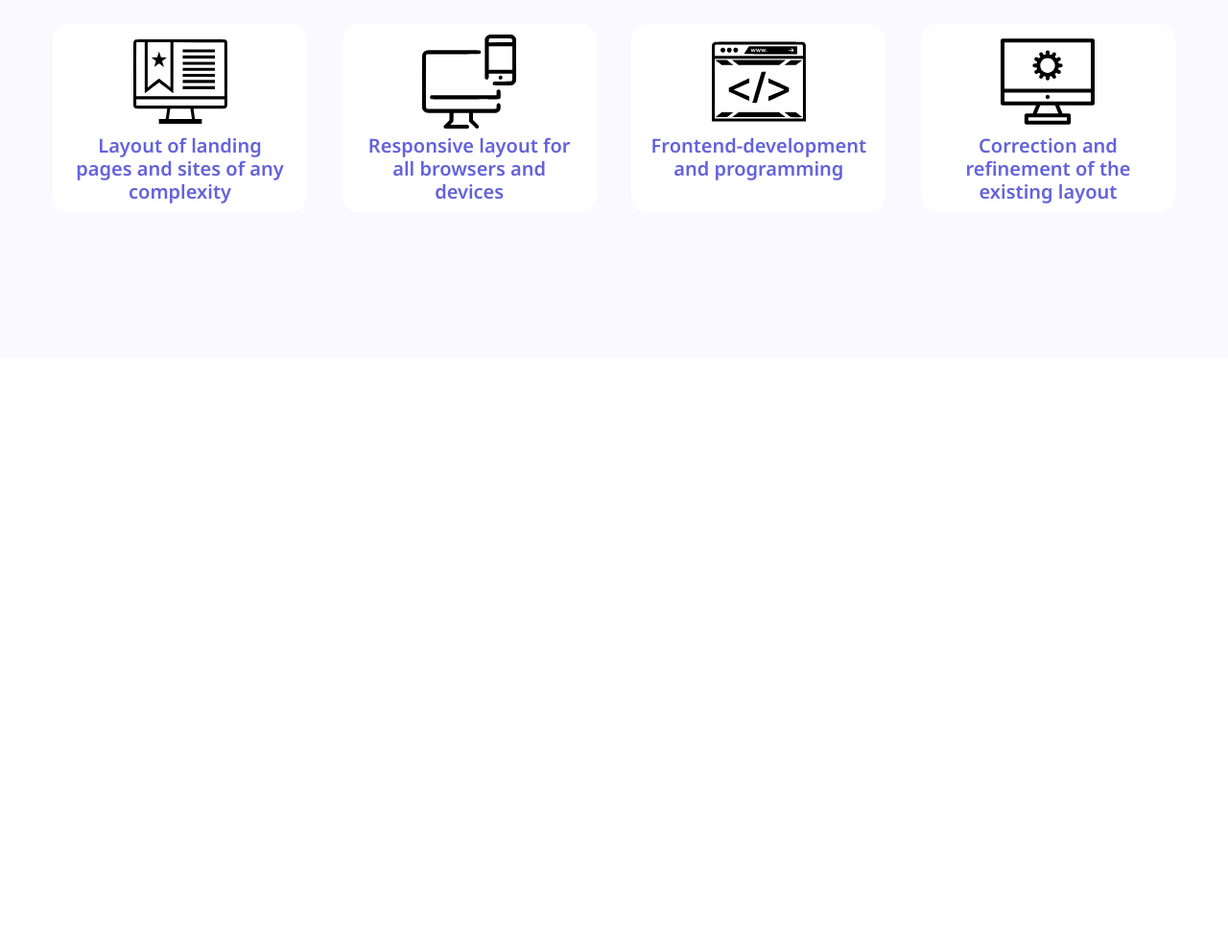
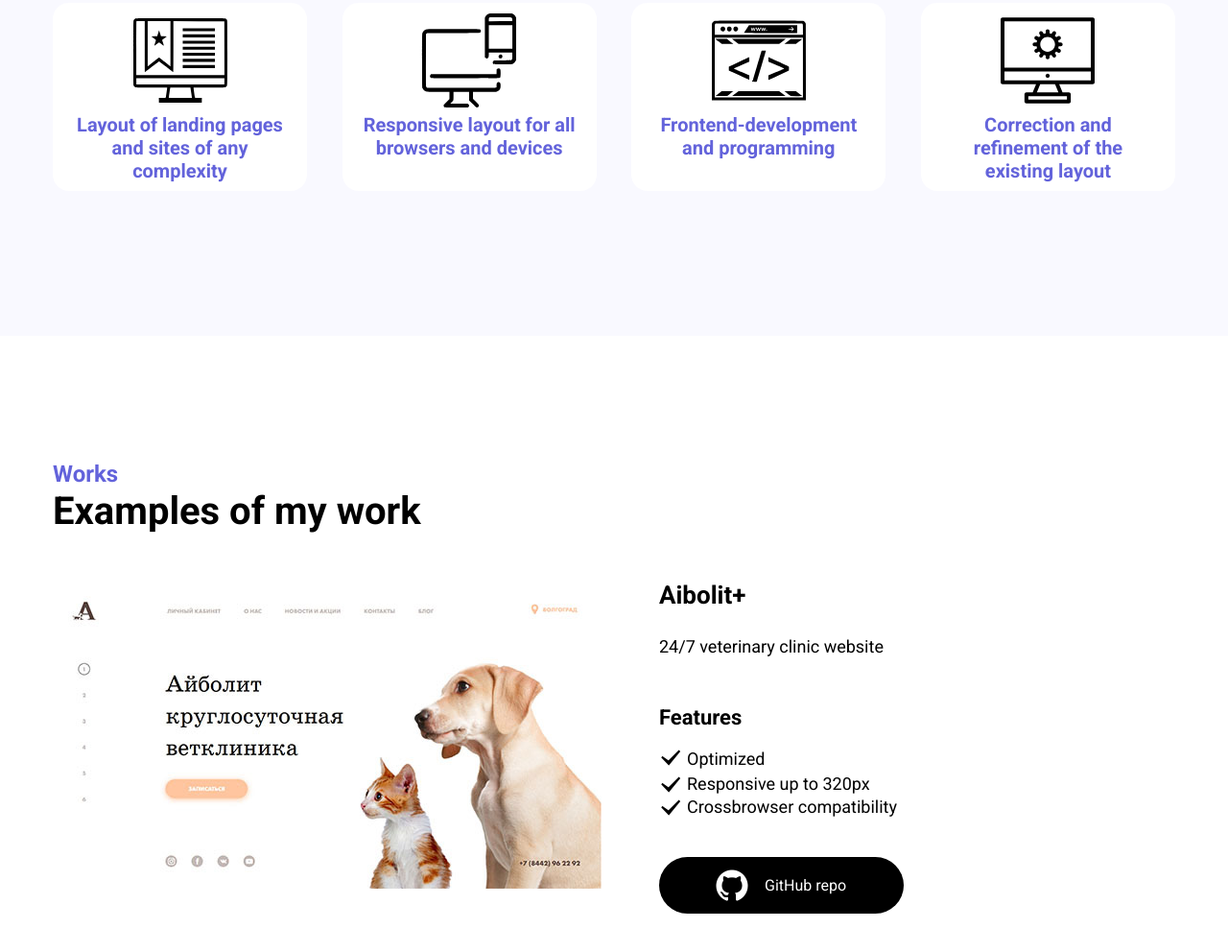
Before and after one commit to Orfo143/Portfolio, a plain HTML site: page index.html in a window 1280 px wide. Shown: the part 1679-2671 px from the top of the page at 96% size. Before the commit the page ends 2052 px from the top, so only its background shows below. Drawn offline with Linux system fonts and the light colour scheme.

Commit message:
works btn

```diff
--- a/css/portfolio-style.css
+++ b/css/portfolio-style.css
@@ -6,8 +6,7 @@
 /* font-family: 'Noto Sans', sans-serif; */
 /* font-family: 'Fira Sans', sans-serif; */
 html, body{
-    font-family: 'Noto Sans', sans-serif;
-
+    font-family: 'Roboto', sans-serif;
 }
 a{
     cursor: pointer;
@@ -51,6 +50,7 @@ a{
     column-gap: 40px;
     font-size: 16px;
     font-weight: 500;
+    font-family: 'Noto Sans', sans-serif;
 }
 .nav-list__link {
     color: #ffffff;
@@ -84,6 +84,7 @@ a{
     font-size: 30px;
     margin-bottom: 30px;
     animation: header-box 3s ease-in;
+    font-family: 'Noto Sans', sans-serif;
 }
 .header-title strong{
     font-size: 60px;
@@ -225,7 +226,7 @@ row-gap: 20px;
 
 .service{
     margin: 0 auto;
-    height: 608px;
+    min-height: 608px;
     max-width: 1437px;
     background: #f9f9ff;
 }
@@ -236,6 +237,7 @@ row-gap: 20px;
 }
 .service h4{
     font-size: 40px;
+    margin-bottom: 54px;
 }
 .service-container{
     display: flex;
@@ -243,9 +245,9 @@ row-gap: 20px;
     justify-content: space-between;
     column-gap: 20px;
     row-gap: 20px;
+    padding: 0 15px 20px 15px;
 }
 .service_block{
-    margin-top: 54px;
     height: 196px;
     width: 265px;
     background: #ffffff;
@@ -261,36 +263,73 @@ row-gap: 20px;
 .service_block h3{
     padding: 0 20px;
 }
-.works_title h2{
+
+/* works */
+.projects{
+    padding: 130px 0 40px ;
+}
+.project_title h2{
     font-size: 24px;
     color: #6363db;
 }
-.works_title h4{
+.project_title h4{
     font-size: 40px;
 }
-.works_examples{
+.project_examples{
     display: flex;
     flex-wrap: wrap;
-    justify-content: space-between;
+    column-gap: 60px;
+    row-gap: 20px;
     padding-top: 48px;
 }
-.works_examples__link{
-    background: url(../img/works/website_one.png);
+.project_examples__link{
+    background: url(../img/works/web-site1.jpg);
     background-repeat: no-repeat;
+    background-size: contain;
     height: 321px;
     width: 572px;
 }
-.works_examples_text{
-    width: 510px;
-}
-.works_examples_text h2{
+.project_examples_text h2{
     padding-bottom: 27px;
     font-size: 26px;
 }
-.works_examples_text h4{
-    padding: 74px 0 16px;
+.project_examples_text p{
+    font-size: 18px;
+}
+.project_examples_text h4{
+    padding: 50px 0 16px;
     font-size: 22px;
 }
-.works_examples_text p{
-    font-size: 20px;
+.features-wrapper{
+    display: flex;
+    column-gap: 5px;
+    align-items: center;
 }
+.features-wrapper p{
+    font-size: 18px;
+}
+.project-btn{
+    display: inline-block;
+    margin-top: 40px;
+    max-height: 60px;
+    background:url(../img/works/github-white.png) #000000;
+    background-repeat: no-repeat;
+    background-position: left 25% top 50%;
+    color: #ffffff;
+    border-radius: 40px;
+    padding: 20px 60px 20px 110px;
+    text-align: center;
+    transition: 0.2s ease-in;
+}
+.project-btn:active{
+    position: relative;
+    top: 1px;
+}
+.project-btn:hover{
+    background:url(../img/works/github-black.png) #ffffff;
+    background-repeat: no-repeat;
+    background-position: left 15% top 50%;
+    color: #000000;
+    border: 2px solid #000000;
+    padding: 20px 40px 20px 130px;
+}
--- a/index.html
+++ b/index.html
@@ -12,7 +12,7 @@
     <nav class="nav">
         <div class="container">
             <div class="nav-row">
-                <a href="./index.html" class="logo"><strong>My portfolio</strong> web-site</a>
+                <a href="./index.html" class="logo"><strong>My portfolio</strong> website</a>
                 <ul class="nav-list">
                     <li class="nav-list__item"><a href="#" class="nav-list__link">Service</a></li>
                     <li class="nav-list__item"><a href="#" class="nav-list__link">Works</a></li>
@@ -80,22 +80,23 @@
                 </div>
             </div>
         </section>
-        <section class="works none">
-            <div class="fixed-container">
-                <div class="works_title">
+        <section class="projects">
+            <div class="container">
+                <div class="project_title">
                     <h2>Works
                         <h4>Examples of my work</h4>
                     </h2>
                 </div>
-                <div class="works_examples">
-                    <div class="works_examples__link"></div>
-                    <div class="works_examples_text">
-                        <h2>GoodMusik</h2>
-                        <p>Spotify Track Plsssssssssssssssssssssssssssastinka </p>
-                        <h4>Особенности</h4>
-                        <p><i class="fa fa-check"></i>Кроссбраузерность</p>
-                        <p>Адаптивность до 320px</p>
-                        <button class="buttons">View Works</button>
+                <div class="project_examples">
+                    <div class="project_examples__link"></div>
+                    <div class="project_examples_text">
+                        <h2>Aibolit+</h2>
+                        <p>24/7 veterinary clinic website</p>
+                        <h4>Features</h4>
+                        <div class="features-wrapper"><a href="https://orfo143.github.io/Aibolit/"><img src="./img/works/icons8-done-24.png" alt="chek" class="check"></a><p>Optimized</p></div>
+                        <div class="features-wrapper"><img src="./img/works/icons8-done-24.png" alt="chek" class="check"><p>Responsive up to 320px</p></div>
+                        <div class="features-wrapper"><img src="./img/works/icons8-done-24.png" alt="chek" class="check"><p>Crossbrowser compatibility</p></div>
+                        <a class="project-btn" href="https://github.com/Orfo143/Aibolit">GitHub repo</a>
                     </div>
                 </div>
             </div>
```
Also changed, not shown: img/works/github-black.png (added), img/works/github-white.png (added), img/works/icons8-done-24.png (added), img/works/web-site1.jpg (added), img/works/web-site2.jpg (added), img/works/web-site3.jpg (added), img/works/website_one.png (deleted), img/works/website_two.png (deleted).
